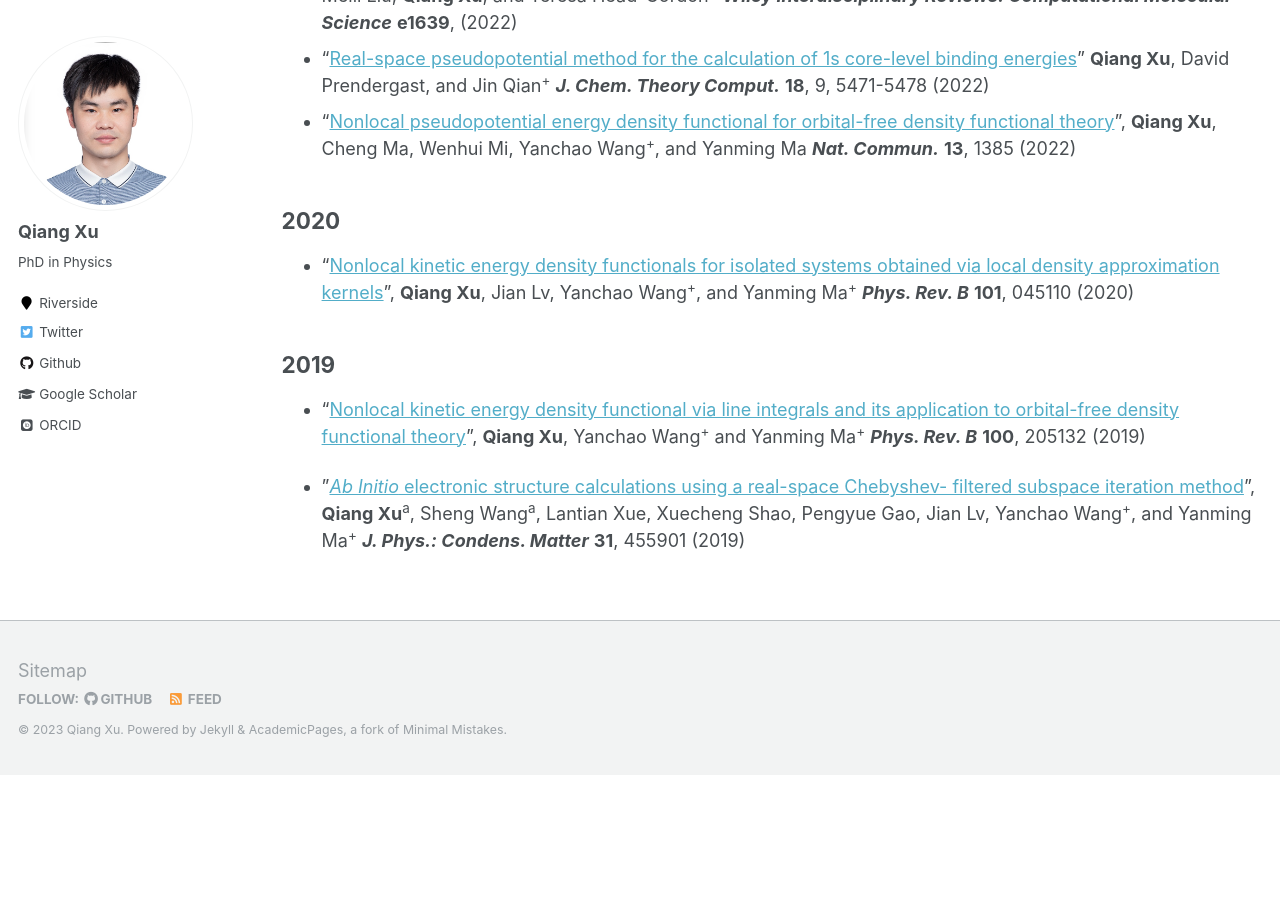
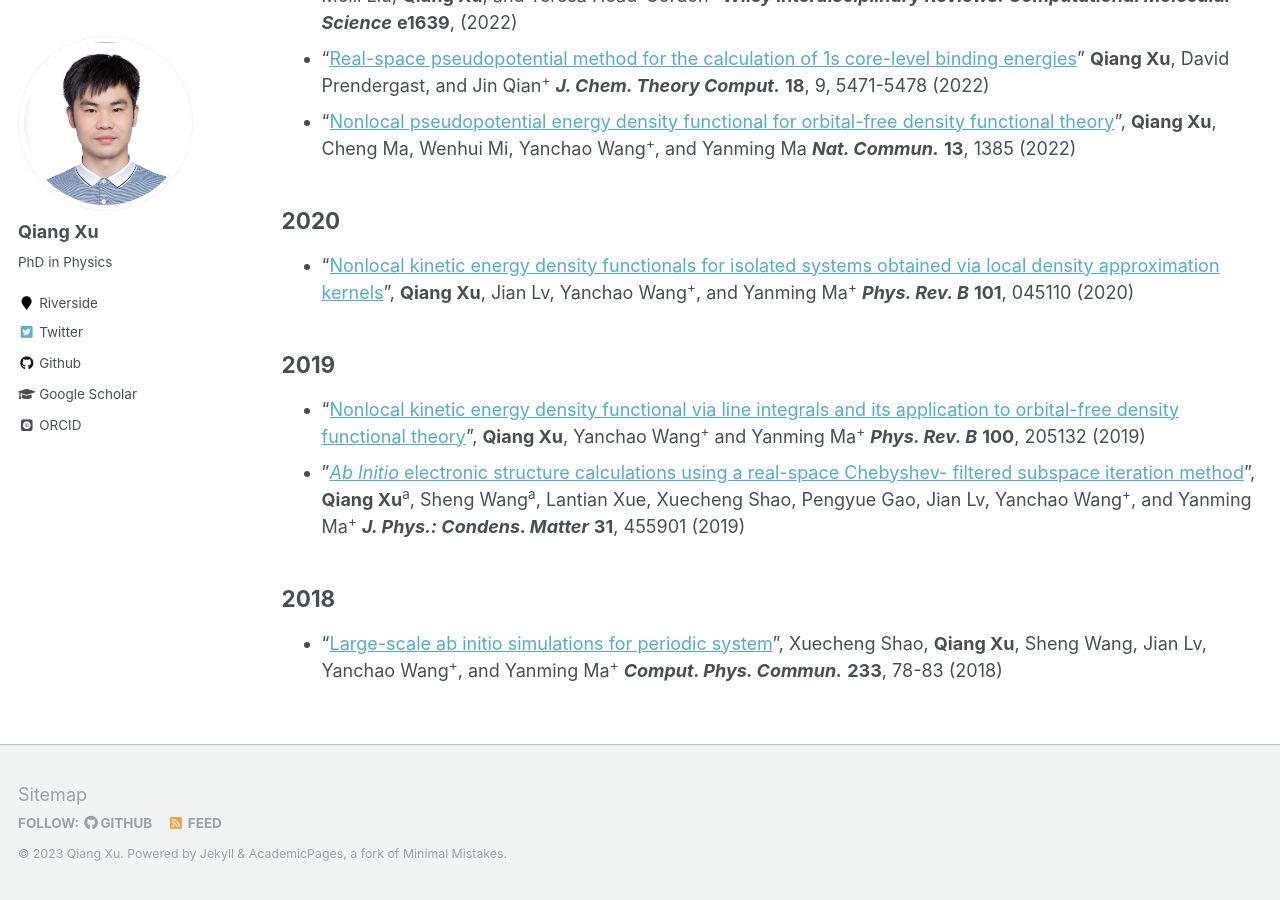
Before and after one commit to xqjlu/xqjlu.github.io, a Jekyll site: the page built from _pages/publications.md, in a window 1280 px wide and 900 px high, scrolled down 638 px. Built offline with Jekyll 4.4.1, drawn with Linux system fonts in a browser that asks for light colours; some web fonts are replaced; before the commit the page ends 1413 px from its top, so only the background shows below that.

Commit message:
pub update

```diff
--- a/_pages/publications.md
+++ b/_pages/publications.md
@@ -38,7 +38,11 @@ Hongxia Hao<sup>+</sup>, Luis R. Pestana<sup>+</sup>, Jin Qian<sup>+</sup>, Meil
 * "[Nonlocal kinetic energy density functional via line integrals and its application to orbital-free density functional theory](https://doi.org/10.1103/PhysRevB.100.205132)",
 **Qiang Xu**, Yanchao Wang<sup>+</sup> and Yanming Ma<sup>+</sup>
 ***Phys. Rev. B*** **100**, 205132 (2019)
-
 * "[*Ab Initio* electronic structure calculations using a real-space Chebyshev- filtered subspace iteration method](https://doi.org/10.1088/1361-648X/ab2a63)",
 **Qiang Xu**<sup>a</sup>, Sheng Wang<sup>a</sup>, Lantian Xue, Xuecheng Shao, Pengyue Gao, Jian Lv, Yanchao Wang<sup>+</sup>, and Yanming Ma<sup>+</sup>
 ***J. Phys.: Condens. Matter*** **31**, 455901 (2019)
+
+## 2018
+* "[Large-scale ab initio simulations for periodic system](https://doi.org/10.1016/j.cpc.2018.07.009)",
+Xuecheng Shao, **Qiang Xu**, Sheng Wang, Jian Lv, Yanchao Wang<sup>+</sup>, and Yanming Ma<sup>+</sup>
+***Comput. Phys. Commun.*** **233**, 78-83 (2018)
```
